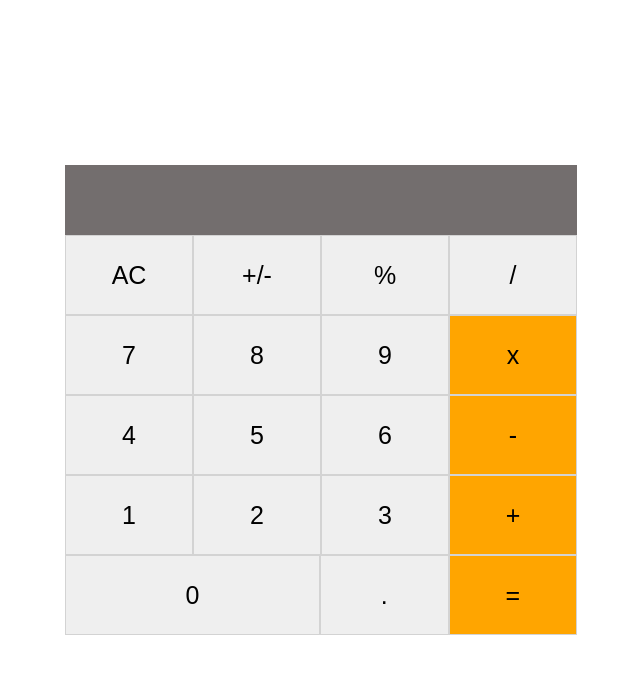
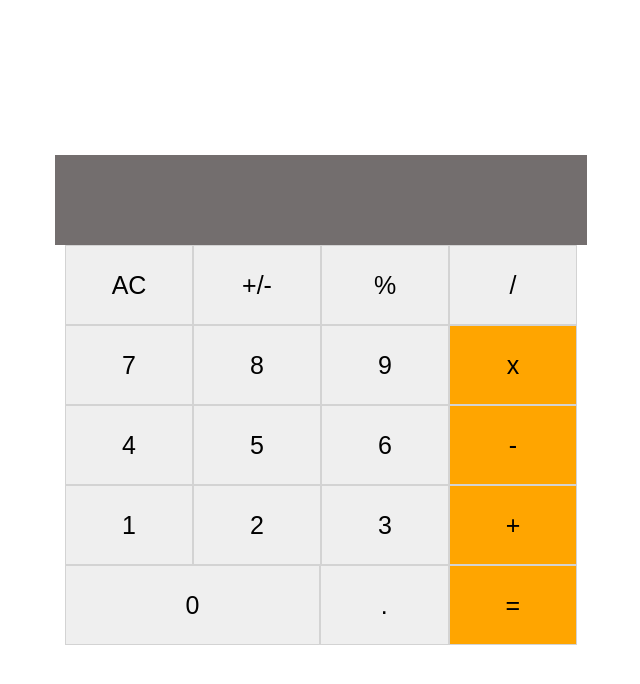
Before and after one commit to Chandan-devs-tech/math-magicians, a React (Create React App) app: page / in a window 1280 px wide. Shown: the top 684 px of the page, without its empty margins (319-959 px from the left). Built offline with nearby package versions, Linux system fonts and the light colour scheme.

Commit message:
Modify src/components/Calculator.css

```diff
--- a/src/components/Calculator.css
+++ b/src/components/Calculator.css
@@ -19,7 +19,11 @@
   border: transparent;
   color: #fff;
   text-align: right;
-  font-size: 30px;
+  font-size: 35px;
+  display: flex;
+  justify-content: flex-end;
+  align-items: center;
+  padding: 10px;
 }
 
 .row {
```
